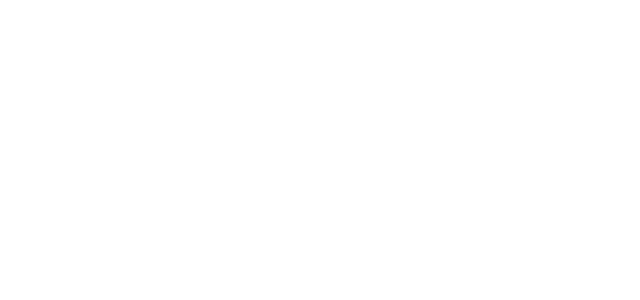
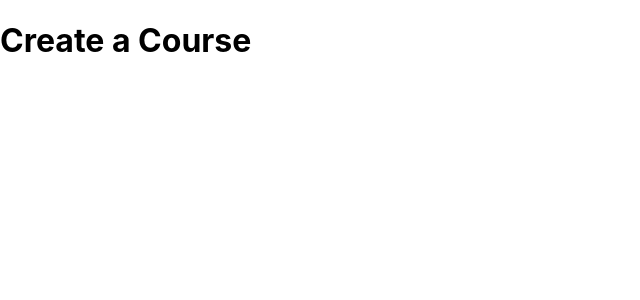
Before and after one commit to CPSC-362-Placeholders/ClassAsk, a React (Create React App) app: page /coursecreation in a window 1280 px wide. Before the commit this address had no page. Shown: the top 300 px of the page, without its empty margins (0-640 px from the left). Built offline with nearby package versions, Linux system fonts and the light colour scheme.

Commit message:
Route Subscribe.js to CourseCreation.js
Adds a button to Subscribe.js and a new route in index.js

```diff
--- /dev/null
+++ b/src/CourseCreation.js
@@ -0,0 +1,30 @@
+import $ from 'jquery';
+import {useState} from "react";
+import {useNavigate} from "react-router-dom";
+function CourseCreation(){
+    const [firstName, setFirstName] = useState("");
+    const [lastName, setLastName] = useState("");
+    const [email, setEmail] = useState("");
+    const [password, setPassword] = useState("");
+    const navigate = useNavigate();
+
+
+    return (
+        <div>
+            <h1>
+                Create a Course
+            </h1>
+            <form>
+
+            </form>
+
+        </div>
+    )
+}
+
+
+export default CourseCreation;
+
+// export
+// import in index
+// replace tag inside root.render
--- a/src/Subscribe.js
+++ b/src/Subscribe.js
@@ -11,6 +11,10 @@ function Subscribe() {
     const [courseList, setCourseList] = useState();
 
     const navigate = useNavigate();
+
+    const goToCourseCreation = () => {
+        navigate('/coursecreation');
+    }
 
     const subscribeToClass = () => {
         console.log(email);
@@ -84,6 +88,10 @@ function Subscribe() {
             <br/>
             <br/>
             <button type="submit" onClick={() => subscribeToClass()}>Subscribe</button>
+
+            <br/>
+            <br/>
+            <button type="submit" onClick={() => goToCourseCreation()}>Create Course</button>
         </div>
     );
 
--- a/src/index.js
+++ b/src/index.js
@@ -7,6 +7,7 @@ import Login from './Login.js';
 import Homepage from './Homepage.js';
 import Subscribe from "./Subscribe";
 import CourseThread from "./CourseThread";
+import CourseCreation from "./CourseCreation";
 import { BrowserRouter, Routes, Route } from "react-router-dom";
 import CreatePost from "./CreatePost";
 
@@ -20,6 +21,7 @@ function Index() {
                 <Route path="/subscribe" element={<Subscribe/>} />
                 <Route path="/thread" element={<CourseThread/>} />
                 <Route path="/createpost" element={<CreatePost/>} />
+                <Route path="/coursecreation" element={<CourseCreation/>} />
             </Routes>
         </BrowserRouter>
     )
```
